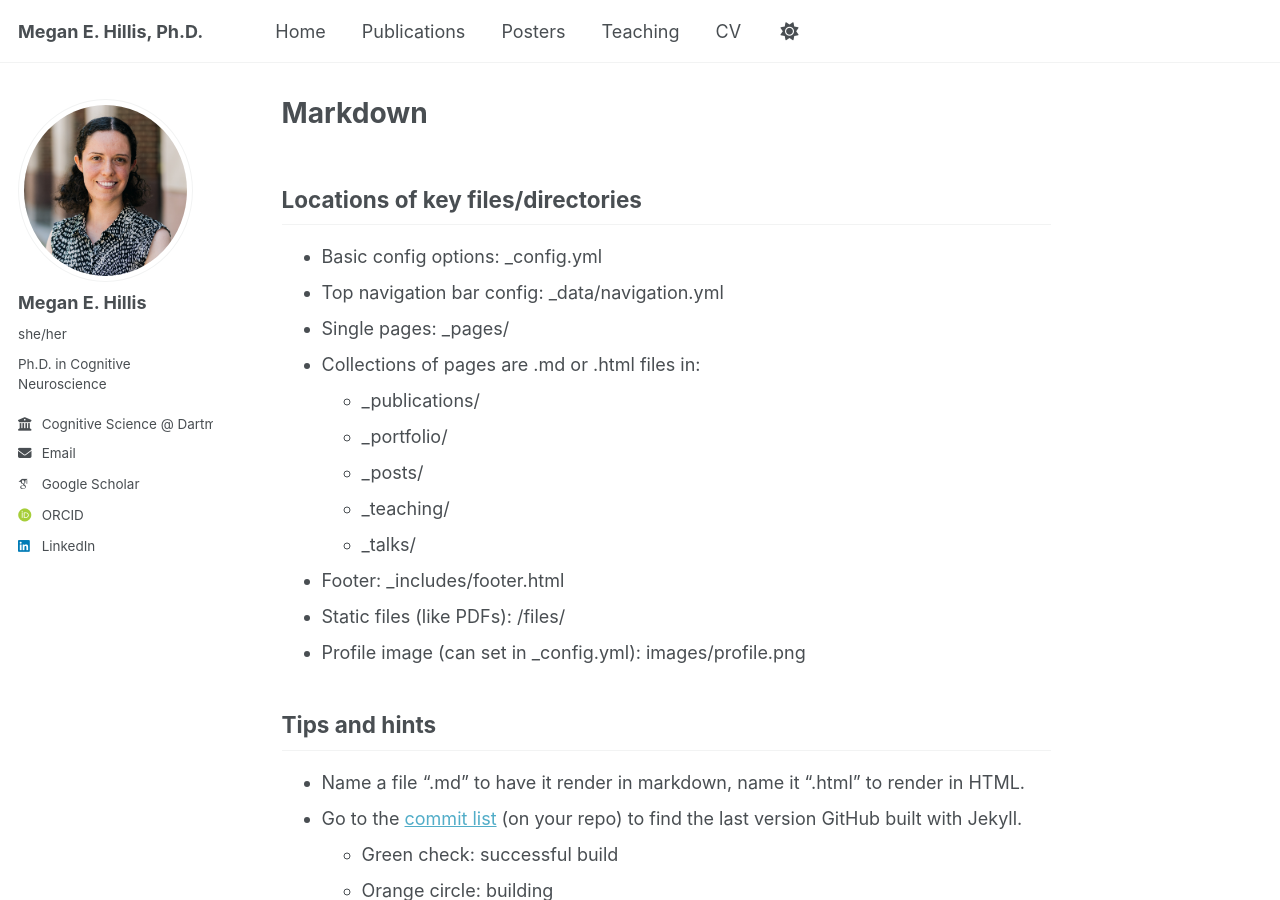
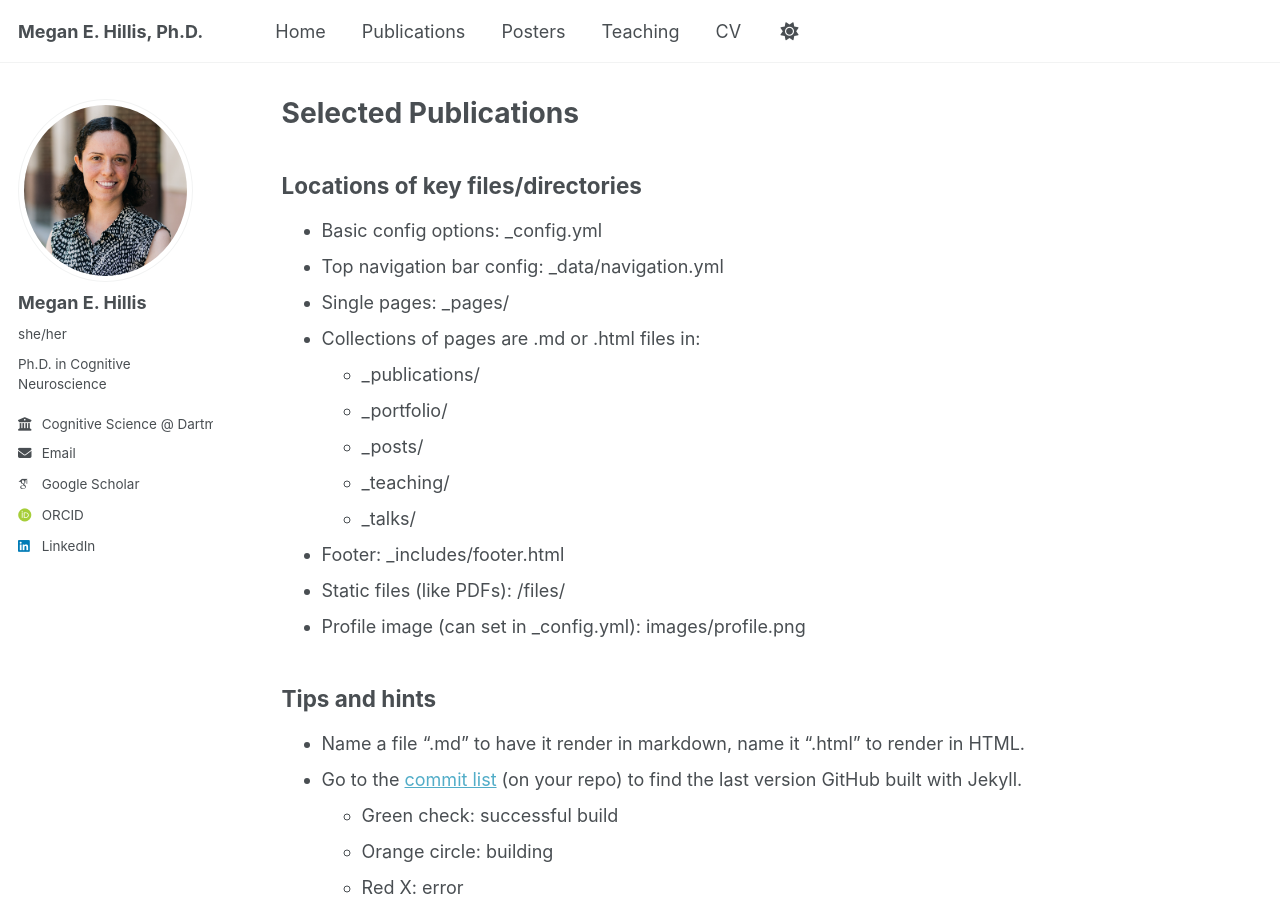
Before and after one commit to megan-hillis/megan-hillis.github.io, a Jekyll site: the page built from _pages/publications_md.md, in a window 1280 px wide and 900 px high. Built offline with Jekyll 4.4.1, drawn with Linux system fonts in a browser that asks for light colours; emoji names are drawn with the system emoji font; some web fonts are replaced.

Commit message:
Update publications_md.md

```diff
--- a/_pages/publications_md.md
+++ b/_pages/publications_md.md
@@ -1,11 +1,11 @@
 ---
-permalink: /markdown/
-title: "Markdown"
+layout: archive
+title: "Selected Publications"
+permalink: /publications_md/
 author_profile: true
-redirect_from:
-  - /md/
-  - /markdown.html
 ---
+
+{% include base_path %}
 
 ## Locations of key files/directories
 
```
